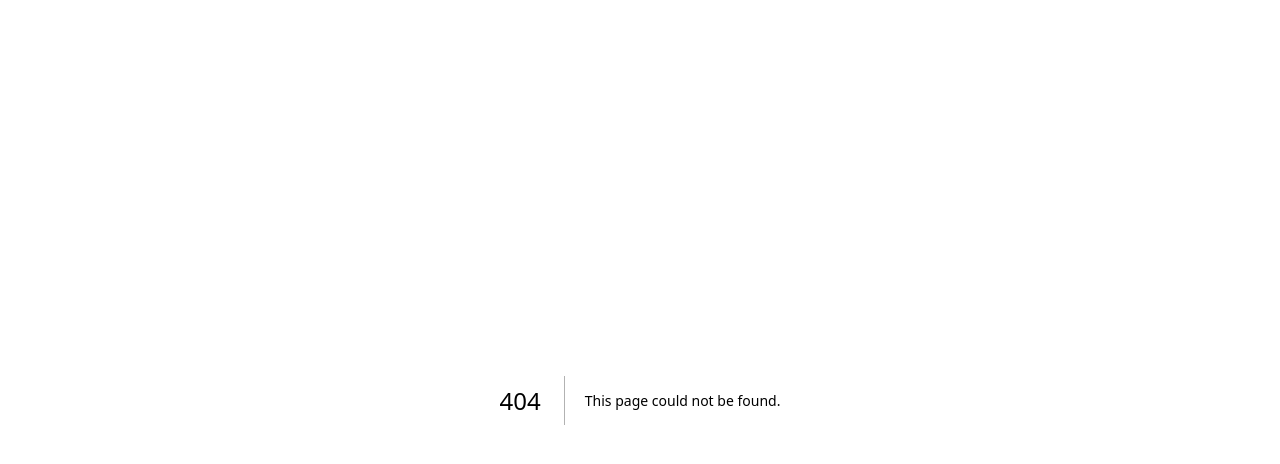
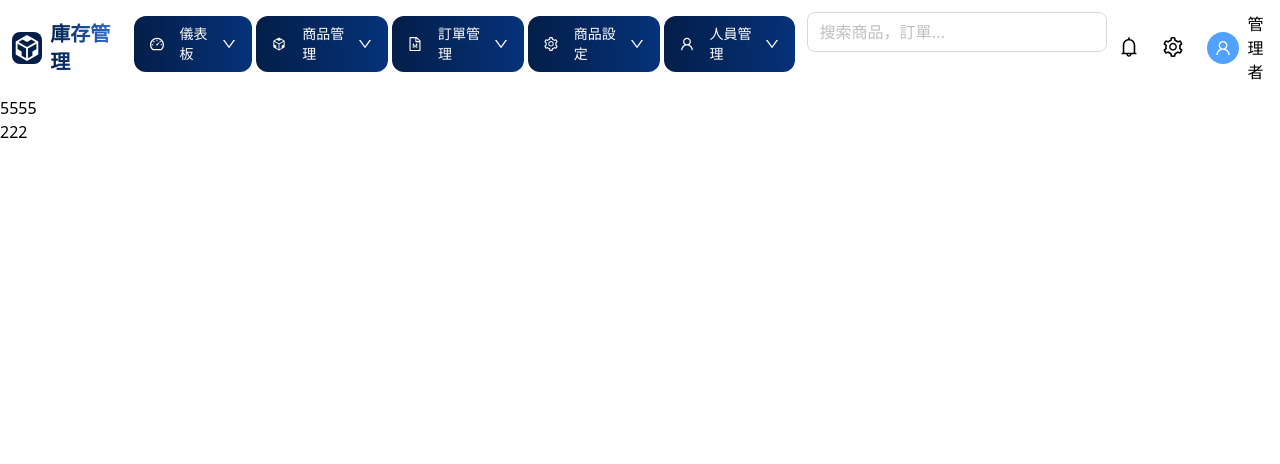
Before and after one commit to san257718/item-frontend, a Next.js app: page /products/new-settings in a window 1280 px wide. Before the commit this address had no page. Shown: the top 464 px of the page. Built offline with nearby package versions, Linux system fonts and the light colour scheme.

Commit message:
fix: header 製作完成

```diff
--- a/src/app/layout.tsx
+++ b/src/app/layout.tsx
@@ -1,4 +1,6 @@
+import Header from "@/components/header/page";
 import "./globals.css";
+import Footer from "@/components/footer/page";
 
 export default function RootLayout({
   children,
@@ -8,7 +10,12 @@ export default function RootLayout({
   return (
     <html lang="en">
       <body suppressHydrationWarning>
-        <div>{children}</div>
+        <div>
+          <Header />
+          <div>{children}</div>
+          <Footer />
+        </div>
+        {/* <div>{children}</div> */}
       </body>
     </html>
   );
--- a/src/app/page.tsx
+++ b/src/app/page.tsx
@@ -1,15 +1,10 @@
-import Header from "../components/header/page";
-import Main from "../components/main/page";
-import Footer from "../components/footer/page";
-
-export default function Home() {
-  return (
-    <div className="w-full min-h-screen">
-      <div className="h-16">
-        <Header />
-      </div>
-      <Main />
-      <Footer />
-    </div>
-  );
-}
+// interface RouterProps {
+//   children: React.ReactNode;
+// }
+// export default function Home({ children }: RouterProps) {
+//   return (
+//     <div className="min-h-screen flex flex-col w-full bg-[#f5f7f9]">
+//       {/* <div className="flex-1 overflow-auto p-6">{children}</div> */}
+//     </div>
+//   );
+// }
--- /dev/null
+++ b/src/app/products/new-settings/page.tsx
@@ -0,0 +1,7 @@
+export default function NewSettings() {
+  return (
+    <div>
+      5555
+    </div>
+  )
+}
--- a/src/components/main/page.tsx
+++ b/src/app/products/page.tsx
@@ -1,4 +1,4 @@
-export default function Main() {
+export default function Products() {
   return (
     <div>
       333
--- /dev/null
+++ b/src/app/router/page.tsx
@@ -0,0 +1,62 @@
+import {
+  CodeSandboxOutlined,
+  DashboardOutlined,
+  FileMarkdownOutlined,
+  SettingOutlined,
+  UserOutlined,
+} from "@ant-design/icons";
+
+const headerList = [
+  {
+    title: "儀表板",
+    url: "/",
+    icon: <DashboardOutlined style={{ color: "white" }} />,
+    description: "總覽與統計",
+    children: [
+      {
+        title: "儀錶板",
+        url: "/",
+        icon: <CodeSandboxOutlined />,
+        description: "總覽與統計",
+      },
+    ],
+  },
+  {
+    title: "商品管理",
+    url: "/products",
+    icon: <CodeSandboxOutlined style={{ color: "white" }} />,
+    children: [
+      {
+        title: "商品列表",
+        url: "/products",
+        icon: <CodeSandboxOutlined />,
+        description: "商品庫存管理",
+      },
+      {
+        title: "新增商品",
+        url: "/products/new-settings",
+        icon: <CodeSandboxOutlined />,
+      },
+    ],
+  },
+  {
+    title: "訂單管理",
+    url: "/orders",
+    icon: <FileMarkdownOutlined style={{ color: "white" }} />,
+    description: "訂單處理與追蹤",
+  },
+  {
+    title: "商品設定",
+    url: "/product-settings",
+    icon: <SettingOutlined style={{ color: "white" }} />,
+    description: "分類與規格設定",
+  },
+  {
+    title: "人員管理",
+    url: "/staff",
+    icon: <UserOutlined style={{ color: "white" }} />,
+    description: "員工權限管理",
+  },
+];
+
+export default headerList;
--- a/src/components/header/index.css
+++ b/src/components/header/index.css
@@ -4,6 +4,10 @@
 
 .arrow-down {
   animation: arrowDown 0.3s ease-in-out;
+}
+
+.listCard {
+  animation: listCardOpen 0.3s ease-in-out;
 }
 
 @keyframes arrowUp {
@@ -23,3 +27,14 @@
     transform: rotate(0deg);
   }
 }
+
+@keyframes listCardOpen {
+  0% {
+    transform: translateY(10px);
+    opacity: 0;
+  }
+  100% {
+    transform: translateY(0px);
+    opacity: 1;
+  }
+}
--- a/src/components/header/page.tsx
+++ b/src/components/header/page.tsx
@@ -14,47 +14,17 @@ import { useRouter, usePathname } from "next/navigation";
 import { useState } from "react";
 import { Flex, Input } from "antd";
 import "./index.css";
+import Link from "next/link";
+import headerList from "@/app/router/page";
 
 export default function Header() {
   const router = useRouter();
   const pathname = usePathname();
   const [hoverPath, setHoverPath] = useState<string | null>(null);
 
-  const [menuItems, setMenuItems] = useState([
-    {
-      title: "儀表板",
-      url: "/",
-      icon: <DashboardOutlined style={{ color: "white" }} />,
-      description: "總覽與統計",
-    },
-    {
-      title: "商品管理",
-      url: "/products",
-      icon: <CodeSandboxOutlined style={{ color: "white" }} />,
-      description: "商品庫存管理",
-    },
-    {
-      title: "訂單管理",
-      url: "/orders",
-      icon: <FileMarkdownOutlined style={{ color: "white" }} />,
-      description: "訂單處理與追蹤",
-    },
-    {
-      title: "商品設定",
-      url: "/product-settings",
-      icon: <SettingOutlined style={{ color: "white" }} />,
-      description: "分類與規格設定",
-    },
-    {
-      title: "人員管理",
-      url: "/staff",
-      icon: <UserOutlined style={{ color: "white" }} />,
-      description: "員工權限管理",
-    },
-  ]);
 
   return (
-    <div className="h-full mx-auto">
+    <div className="h-full mx-auto bg-white">
       <div className="flex justify-between items-center p-3 space-x-3">
         <div className="flex items-center space-x-2">
           <div className="h-8 w-8 bg-[#031e49] rounded-lg flex items-center justify-center">
@@ -65,17 +35,16 @@ export default function Header() {
           </h1>
 
           <nav className="flex items-center space-x-1">
-            {menuItems.map((item) => {
+            {headerList.map((item) => {
               const isHovered = hoverPath === item.url;
               return (
                 <div
+                  className="relative"
                   key={item.title}
-                  className="bg-linear-to-r from-[#031e49] to-[#06327a] px-4 py-2 rounded-xl flex items-center h-10"
+                  onMouseOver={() => setHoverPath(item.url)}
+                  onMouseLeave={() => setHoverPath(null)}
                 >
-                  <button
-                    onMouseOver={() => setHoverPath(item.url)}
-                    onMouseLeave={() => setHoverPath(null)}
-                  >
+                  <div className="bg-linear-to-r from-[#031e49] to-[#06327a] px-4 py-2 rounded-xl flex items-center h- mb-2">
                     <div className="text-sm  gap-2 flex justify-center items-center cursor-pointer">
                       {item.icon}
                       <span className="ml-2 text-white">{item.title}</span>
@@ -91,7 +60,29 @@ export default function Header() {
                         />
                       )}
                     </div>
-                  </button>
+                  </div>
+
+                  {isHovered ? (
+                    <button className="absolute listCard bg-white duration-200 border border-gray-200 p-1 w-48">
+                      {item.children?.map((child) => {
+                        return (
+                          <div key={child.title}>
+                            <Link href={child.url}>
+                              <div className="flex items-center p-2 gap-2">
+                                <div>{child.icon}</div>
+                                <div className="flex flex-col text-left text-sm ">
+                                  <span>{child.title}</span>
+                                  <span className="text-gray-500">
+                                    {child.description}
+                                  </span>
+                                </div>
+                              </div>
+                            </Link>
+                          </div>
+                        );
+                      })}
+                    </button>
+                  ) : null}
                 </div>
               );
             })}
```
